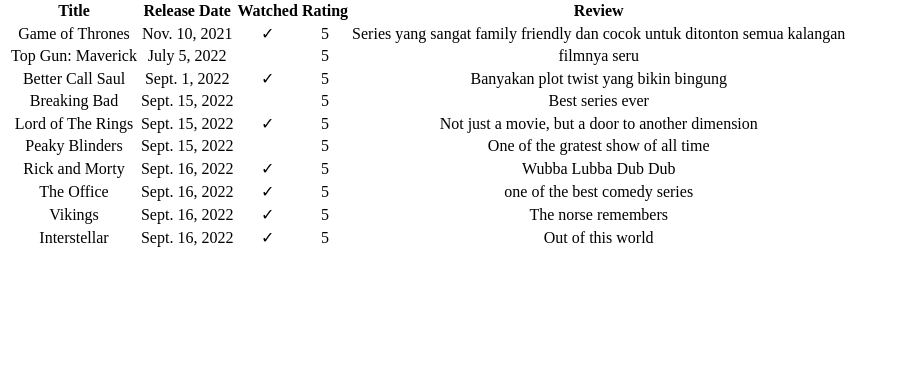
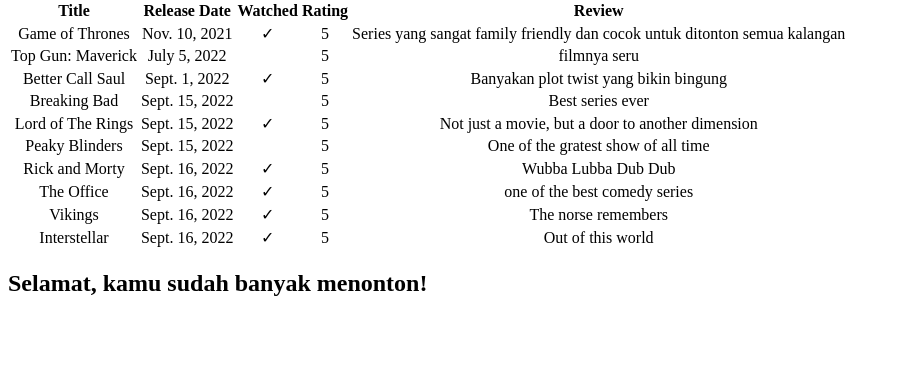
Before and after one commit to muhammadHaggy/tugas2-pbp, a Django app: page /mywatchlist/html/ in a window 1280 px wide. Shown: the part 232-607 px from the top of the page, without its empty margins (0-899 px from the left). Run offline with Django 4.2, Linux system fonts and the light colour scheme; data comes from the database, SQL or seed files in the repository.

Commit message:
add pesan selamat jika banyak film yang ditonton

```diff
--- a/mywatchlist/templates/watchlist.html
+++ b/mywatchlist/templates/watchlist.html
@@ -34,4 +34,10 @@
     {% endfor %}
   </table>
 
+  {% if number_of_watched >= not_watched_count %}
+    <h2>Selamat, kamu sudah banyak menonton!</h2>
+  {% else %}
+    <h2>Wah, kamu masih sedikit menonton!<h2>
+  {% endif %}
+
  {% endblock content %}
--- a/mywatchlist/views.py
+++ b/mywatchlist/views.py
@@ -6,10 +6,14 @@ from django.core import serializers
 # Create your views here.
 def show_html(request):
     watchlist = MyWatchList.objects.all()
+    number_of_watched = watchlist.filter(watched=True).count()
+    number_of_not_watched = watchlist.count() - number_of_watched
     context = {
         'watchlist': watchlist,
         'nama': 'Muhammad Haggy',
         'student_id': '2106750370',
+        'number_of_watched': number_of_watched,
+        'not_watched_count': number_of_not_watched,
     }
     return render(request, 'watchlist.html', context)
 
```
